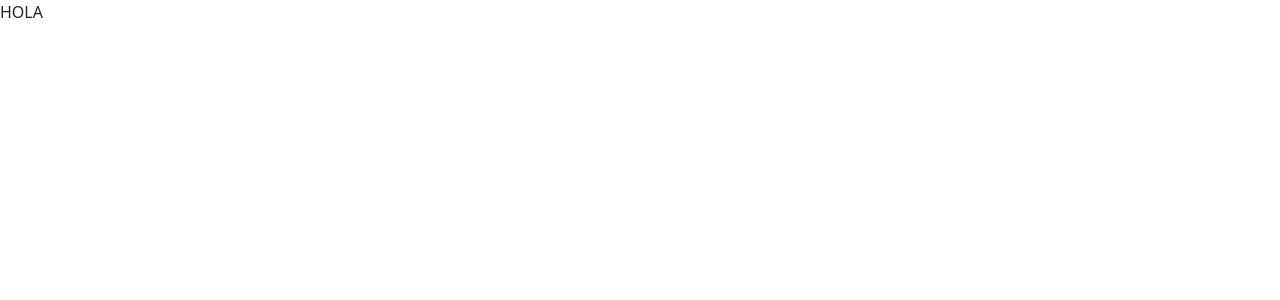
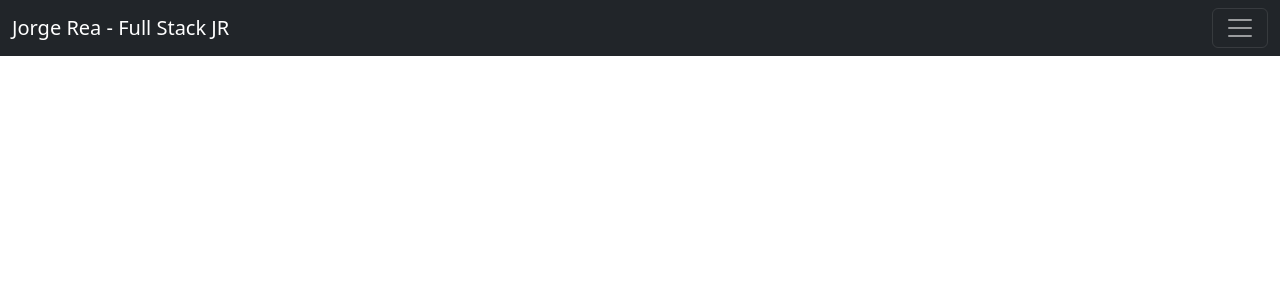
Before and after one commit to JDRP010903/proyecto6_portafolio, a React (Vite) app: page / in a window 1280 px wide. Shown: the top 300 px of the page. Built offline with nearby package versions, Linux system fonts and the light colour scheme.

Commit message:
basico creado

```diff
--- a/src/App.jsx
+++ b/src/App.jsx
@@ -2,12 +2,16 @@
 import "bootstrap/dist/css/bootstrap.min.css";
 import "bootstrap/dist/js/bootstrap.min.js";
 import 'boxicons/css/boxicons.min.css'
+import HeaderComp from "./components/HeaderComp";
 
 const App = () => {
 
   return (
     <>
-      HOLA
+      <HeaderComp />
+      <main className="container bg-dark">
+
+      </main>
     </>
   )
 }
--- /dev/null
+++ b/src/components/HeaderComp.jsx
@@ -0,0 +1,34 @@
+
+const HeaderComp = () => {
+    return (
+        <header>
+            <nav className="navbar navbar-dark bg-dark fixed-top">
+                <div className="container-fluid">
+                    <a className="navbar-brand" href="#">Jorge Rea - Full Stack JR</a>
+                    <button className="navbar-toggler" type="button" data-bs-toggle="offcanvas" data-bs-target="#offcanvasDarkNavbar" aria-controls="offcanvasDarkNavbar" aria-label="Toggle navigation">
+                    <span className="navbar-toggler-icon"></span>
+                    </button>
+                    <div className="offcanvas offcanvas-end text-bg-dark" tabIndex="-1" id="offcanvasDarkNavbar" aria-labelledby="offcanvasDarkNavbarLabel">
+                        <div className="offcanvas-header">
+                            <h5 className="offcanvas-title" id="offcanvasDarkNavbarLabel">Dark offcanvas</h5>
+                            <button type="button" className="btn-close btn-close-white" data-bs-dismiss="offcanvas" aria-label="Close"></button>
+                        </div>
+                        <div className="offcanvas-body">
+                            <ul className="navbar-nav justify-content-end flex-grow-1 pe-3">
+                            <li className="nav-item">
+                                <a className="nav-link active" aria-current="page" href="#">Home</a>
+                            </li>
+                            <li className="nav-item">
+                                <a className="nav-link" href="#">Link</a>
+                            </li>
+                            </ul>
+                        </div>
+                    </div>
+                </div>
+            </nav>
+
+        </header>
+    )
+}
+
+export default HeaderComp
```
